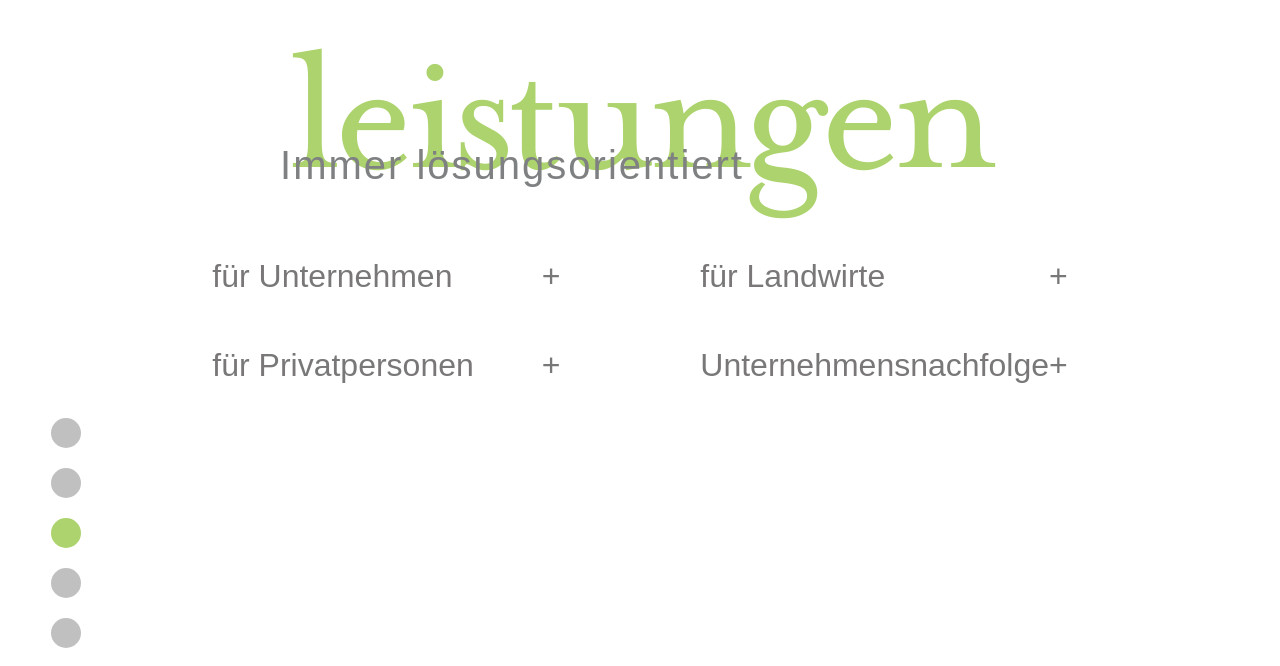
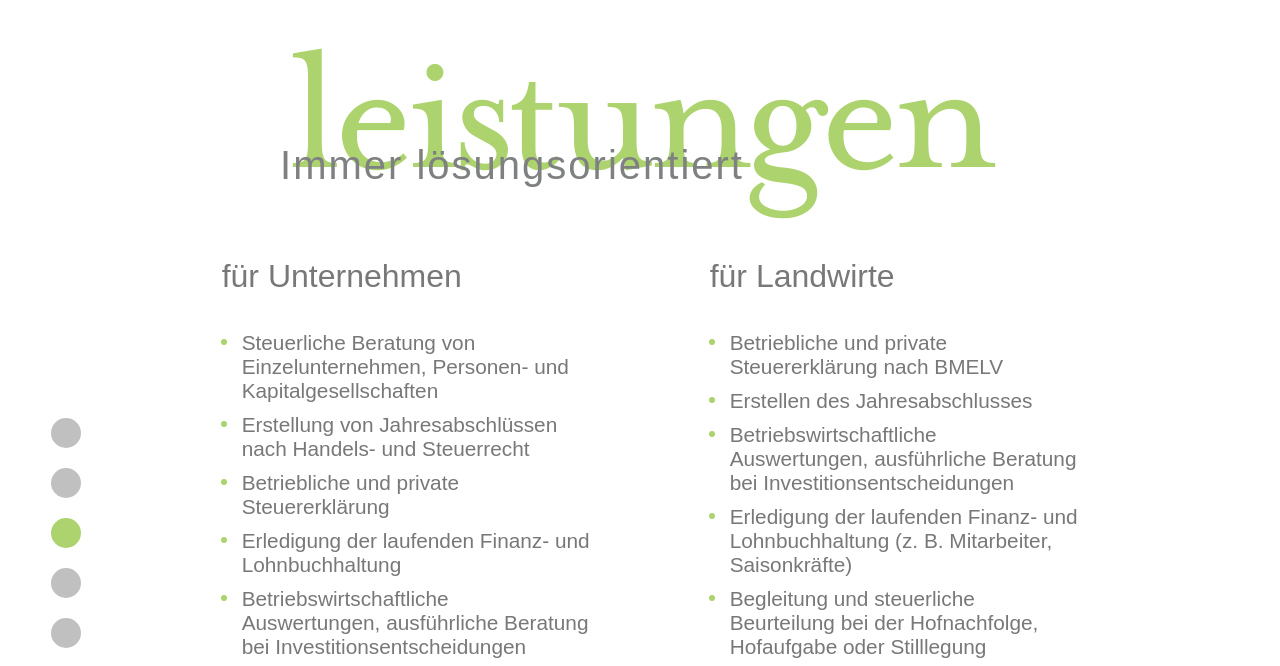
Before and after one commit to 99Jannis99/Mevenkamp, a website: page subpages/performance.html in a window 1280 px wide. Shown: the part 112-778 px from the top of the page. Drawn offline with nearby package versions, Linux system fonts and the light colour scheme.

Commit message:
fix: entfernen der auskplapbaren punkte

```diff
--- a/main.js
+++ b/main.js
@@ -51,11 +51,11 @@
 //   { passive: false }
 // );
 
-var customDetails = document.querySelectorAll(".custom-details");
-customDetails.forEach((detail) => {
-  detail
-    .querySelector(".summary-content")
-    .addEventListener("click", function () {
-      detail.classList.toggle("active");
-    });
-});
+// var customDetails = document.querySelectorAll(".custom-details");
+// customDetails.forEach((detail) => {
+//   detail
+//     .querySelector(".summary-content")
+//     .addEventListener("click", function () {
+//       detail.classList.toggle("active");
+//     });
+// });
--- a/subpages/performance.html
+++ b/subpages/performance.html
@@ -89,10 +89,10 @@
         <h2 class="subtitle">Immer lösungsorientiert</h2>
         <div class="content">
             <div class="container">
-                <div class="custom-details">
-                    <div class="summary-content">
+                <div class="custom-details active">
+                    <div class="summary-content ">
                         <span>für Unternehmen </span>
-                        <div class="icon">+</div>
+                        <!-- <div class="icon">+</div> -->
                     </div>
                     <ul class="details-content">
                         <li>Steuerliche Beratung von Einzelunternehmen, Personen- und
@@ -107,10 +107,10 @@
                     </ul>
                 </div>
 
-                <div class="custom-details">
-                    <div class="summary-content">
+                <div class="custom-details active">
+                    <div class="summary-content ">
                         <span>für Privatpersonen </span>
-                        <div class="icon">+</div>
+                        <!-- <div class="icon">+</div> -->
                     </div>
                     <ul class="details-content">
                         <li>Erstellung der Einkommensteuererklärung</li>
@@ -119,10 +119,10 @@
             </div>
 
             <div class="container">
-                <div class="custom-details">
-                    <div class="summary-content">
+                <div class="custom-details active">
+                    <div class="summary-content ">
                         <span>für Landwirte </span>
-                        <div class="icon">+</div>
+                        <!-- <div class="icon">+</div> -->
                     </div>
                     <ul class="details-content">
                         <li>Betriebliche und private Steuererklärung nach BMELV</li>
@@ -137,10 +137,10 @@
                         <li>Unterstützung bei Grundstückskäufen oder -verkäufen (z. B. Vertragsprüfung)</li>
                     </ul>
                 </div>
-                <div class="custom-details">
-                    <div class="summary-content">
+                <div class="custom-details active">
+                    <div class="summary-content ">
                         <span>Unternehmensnachfolge </span>
-                        <div class="icon">+</div>
+                        <!-- <div class="icon">+</div> -->
                     </div>
                     <ul class="details-content">
                         <li>Planung und Umsetzung einer Unternehmensnachfolge
```
